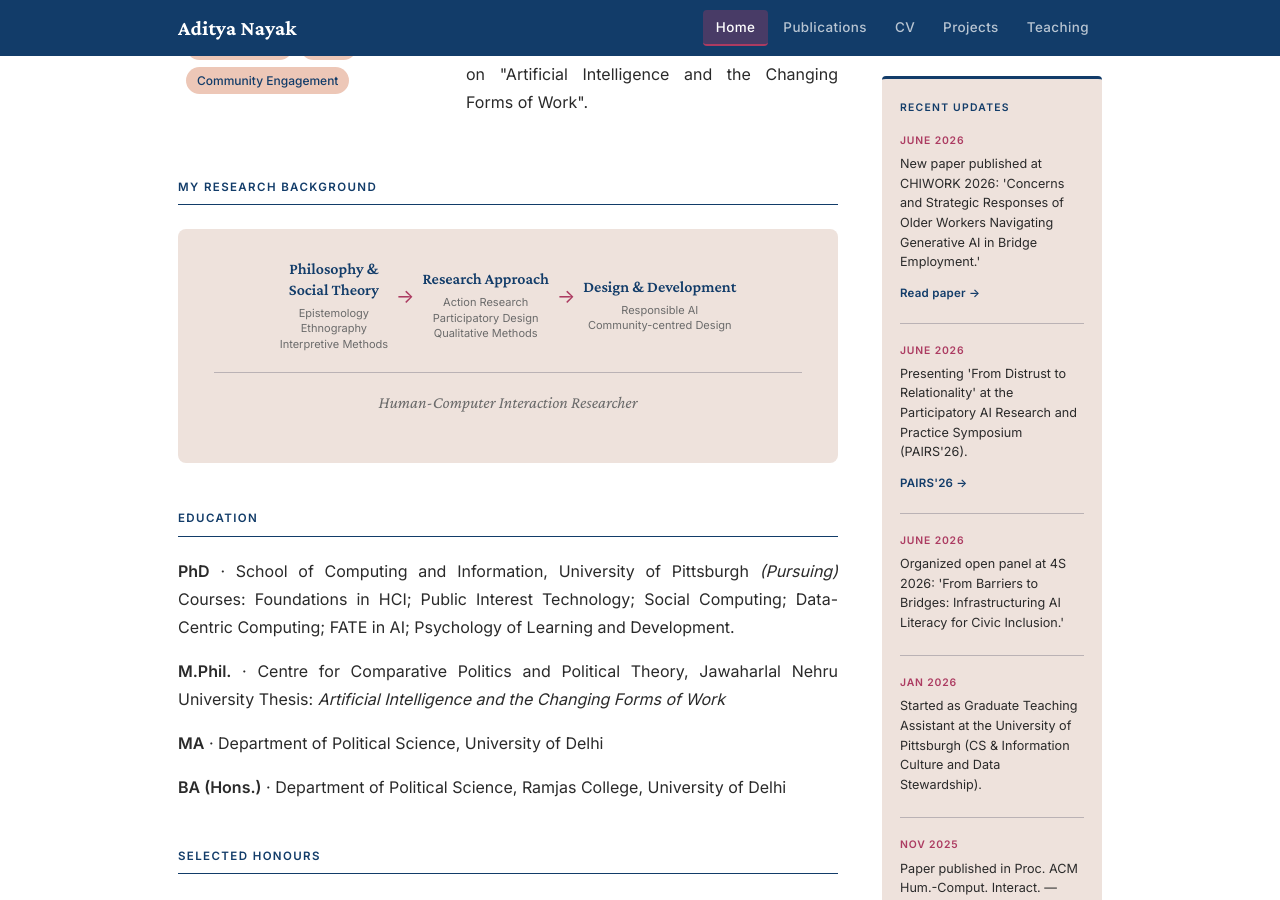
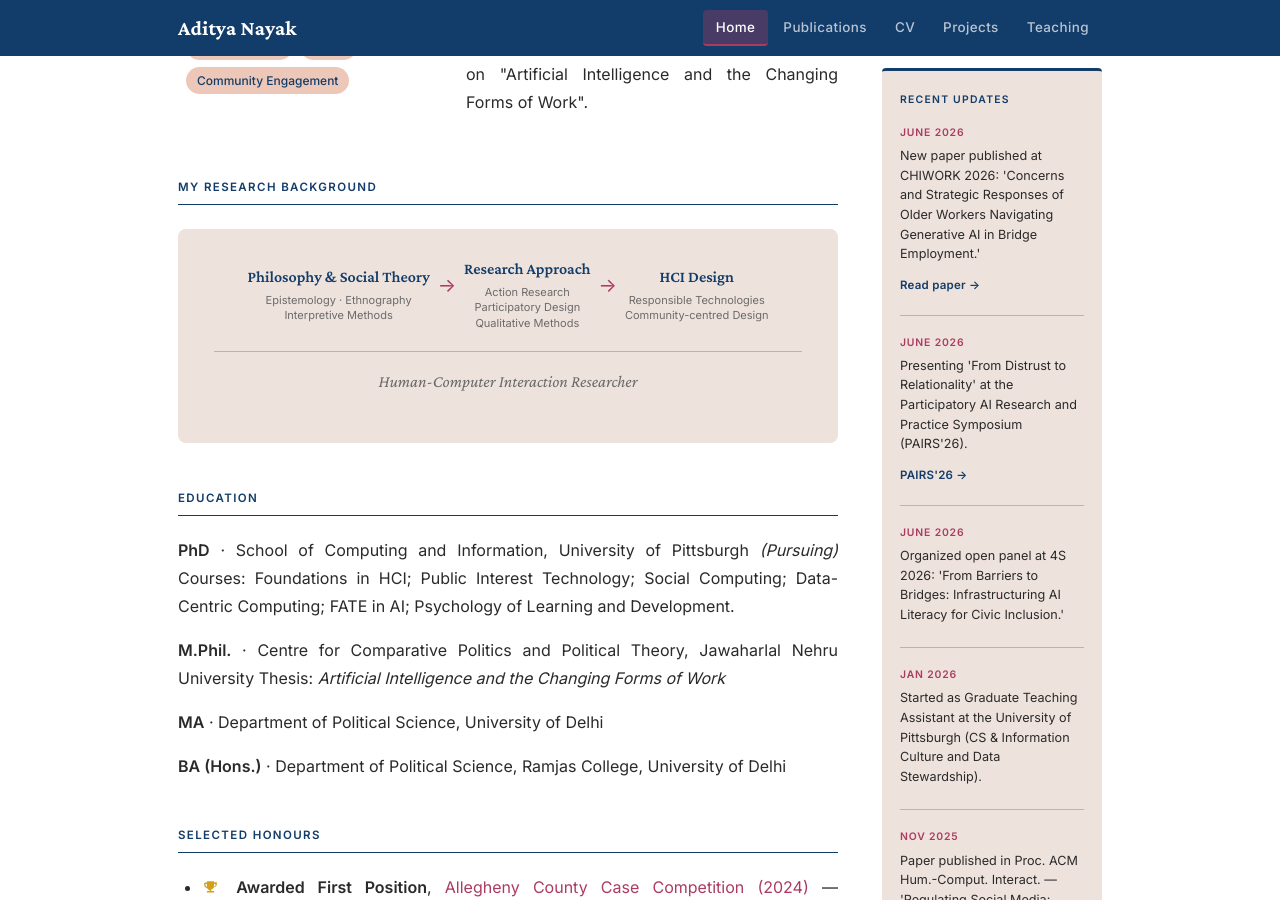
Before and after one commit to adityanayak-info/adityanayak-info.github.io, a Jekyll site: the page built from index.md, in a window 1280 px wide and 900 px high, scrolled down 543 px. Built offline with Jekyll 4.4.1, drawn with Linux system fonts in a browser that asks for light colours.

Commit message:
Update index.md

```diff
--- a/index.md
+++ b/index.md
@@ -84,8 +84,8 @@
 <div class="career-path">
   <div class="career-stages">
     <div class="stage">
-      <div class="stage-name">Philosophy &amp;<br> Social Theory</div>
-      <div class="stage-inst">Epistemology<br>Ethnography<br>Interpretive Methods</div>
+      <div class="stage-name">Philosophy &amp; Social Theory</div>
+      <div class="stage-inst">Epistemology · Ethnography<br>Interpretive Methods</div>
     </div>
     <div class="stage-arrow">→</div>
     <div class="stage">
@@ -94,8 +94,8 @@
     </div>
     <div class="stage-arrow">→</div>
     <div class="stage">
-      <div class="stage-name">Design &amp; Development</div>
-      <div class="stage-inst">Responsible AI<br>Community-centred Design</div>
+      <div class="stage-name">HCI Design</div>
+      <div class="stage-inst">Responsible Technologies<br>Community-centred Design</div>
     </div>
   </div>
   <p class="career-tagline">Human-Computer Interaction Researcher</p>
```
